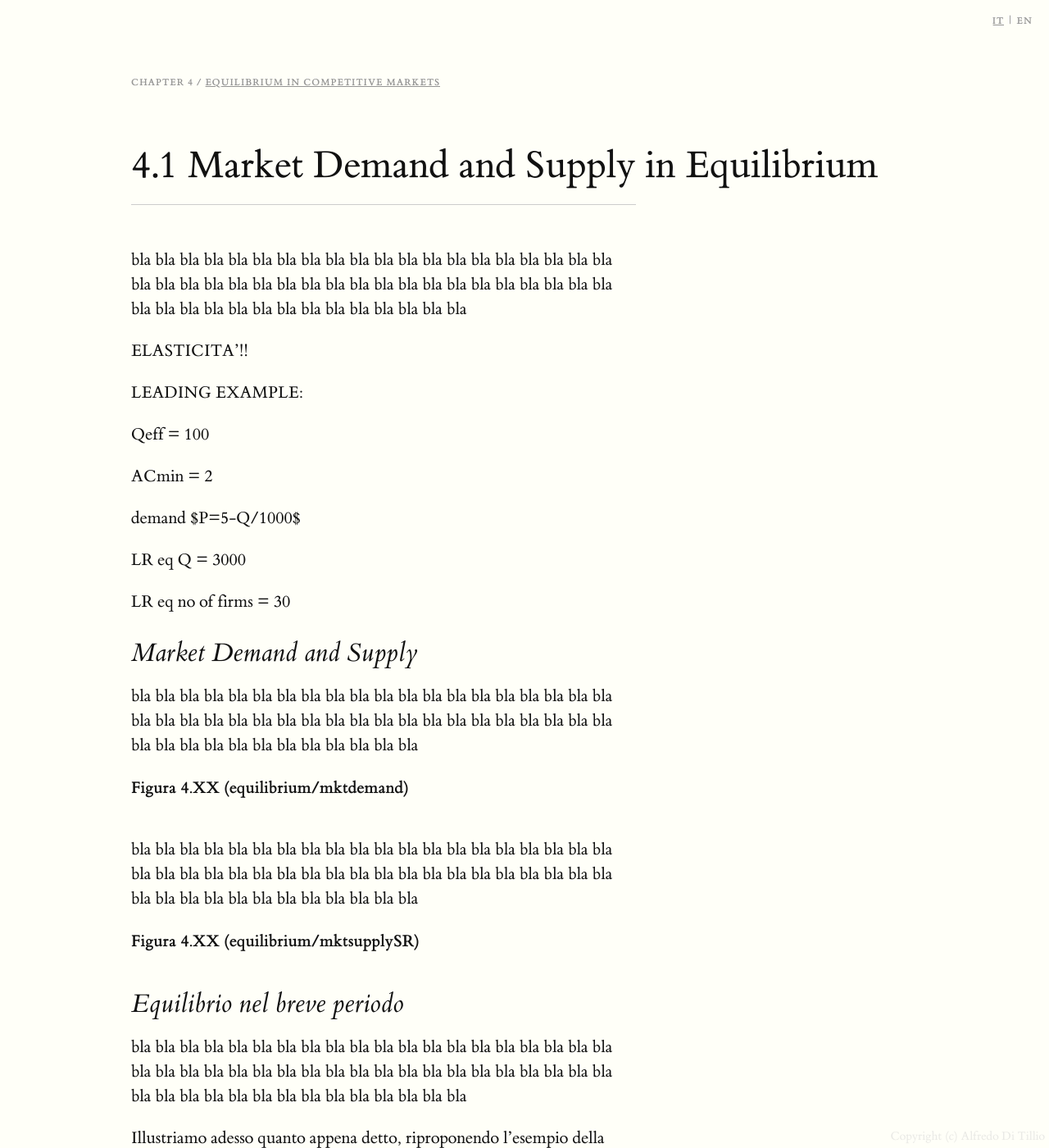
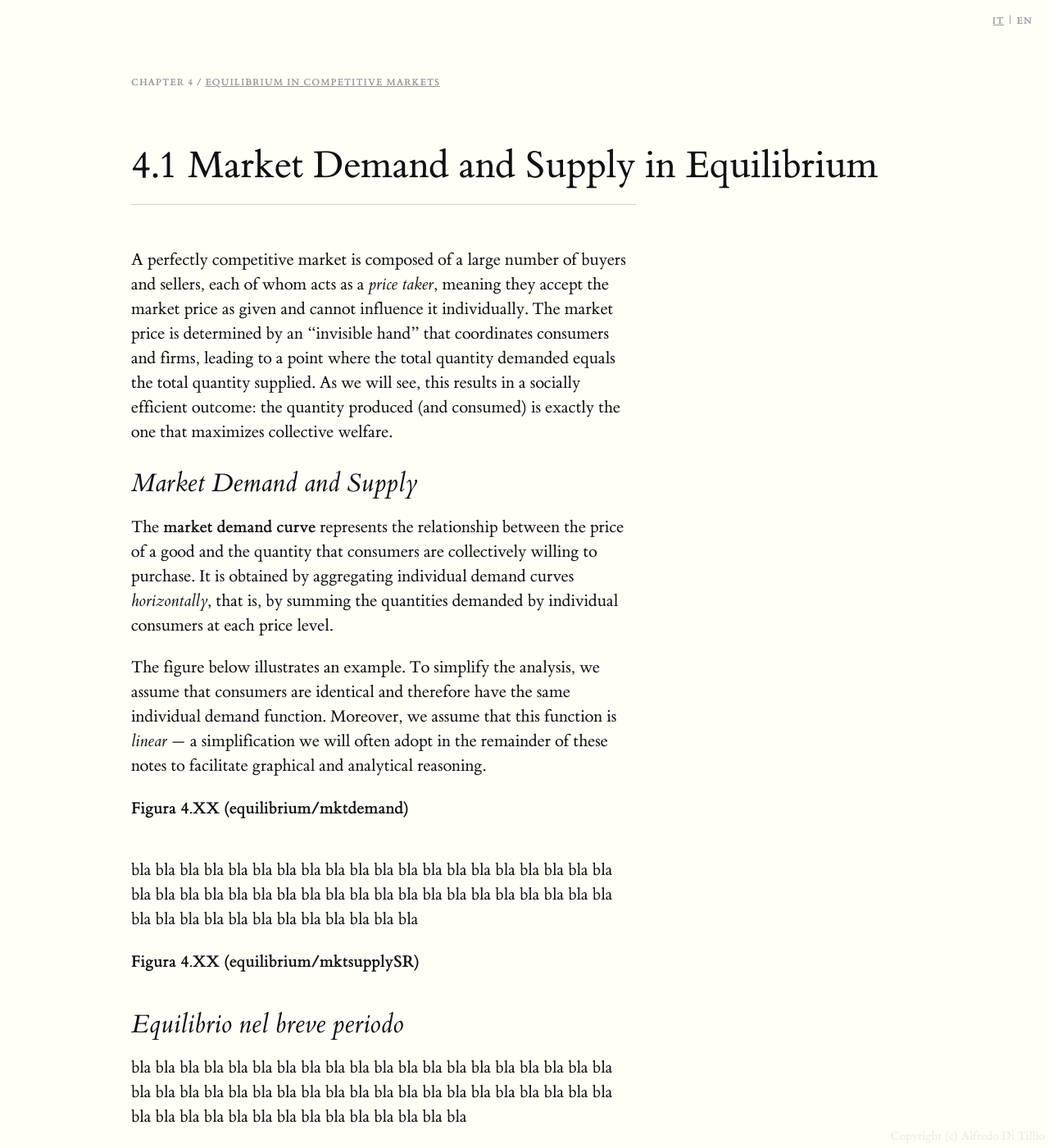
Before and after one commit to ditillio/micro25-part1, a Jekyll site: the page built from en/I/4/1.md, in a window 1280 px wide and 1400 px high. Shown: the whole window at 82% size. Built offline with Jekyll 4.4.1, drawn with Linux system fonts in a browser that asks for light colours; our own code applies the rules of GitHub Pages for plain Markdown files; a script that is not in the unit is left out.

Commit message:
mkt demand english

```diff
--- a/en/I/4/1.md
+++ b/en/I/4/1.md
@@ -1,29 +1,10 @@
-
-
-
-bla bla bla bla bla bla bla bla bla bla bla bla bla bla bla bla bla bla bla bla bla bla bla bla bla bla bla bla bla bla bla bla bla bla bla bla bla bla bla bla bla bla bla bla bla bla bla bla bla bla bla bla bla bla
-
-
-ELASTICITA'!!
-
-
-LEADING EXAMPLE:
-
-Qeff = 100
-
-ACmin = 2
-
-demand $P=5-Q/1000$
-
-LR eq Q = 3000
-
-LR eq no of firms = 30
-
-
+A perfectly competitive market is composed of a large number of buyers and sellers, each of whom acts as a <i>price taker</i>, meaning they accept the market price as given and cannot influence it individually. The market price is determined by an "invisible hand" that coordinates consumers and firms, leading to a point where the total quantity demanded equals the total quantity supplied. As we will see, this results in a socially efficient outcome: the quantity produced (and consumed) is exactly the one that maximizes collective welfare.
 
 <h2 id="subsec_mktDS">Market Demand and Supply</h2>
 
-bla bla bla bla bla bla bla bla bla bla bla bla bla bla bla bla bla bla bla bla bla bla bla bla bla bla bla bla bla bla bla bla bla bla bla bla bla bla bla bla bla bla bla bla bla bla bla bla bla bla bla bla
+The <b>market demand curve</b> represents the relationship between the price of a good and the quantity that consumers are collectively willing to purchase. It is obtained by aggregating individual demand curves <i>horizontally</i>, that is, by summing the quantities demanded by individual consumers at each price level.
+
+The figure below illustrates an example. To simplify the analysis, we assume that consumers are identical and therefore have the same individual demand function. Moreover, we assume that this function is <i>linear</i> — a simplification we will often adopt in the remainder of these notes to facilitate graphical and analytical reasoning.
 
 <a id="gr_equilibrium/mktdemand"><strong>Figura 4.XX (equilibrium/mktdemand)</strong></a>
 {% include textbook-graph.html graph="equilibrium/gr_mktdemand" %}
--- a/it/graphs/equilibrium/gr_mktdemand.yml
+++ b/it/graphs/equilibrium/gr_mktdemand.yml
@@ -140,7 +140,7 @@ layout:
 
     sidebar:
       controls:
-      - title: Domanda individuale e di mercato per un bene perfettamente divisibile
+      - title: Domanda individuale e di mercato per un bene divisibile
         # checkboxes:
         # - param: showCS
         #   label: "\\text{Mostra e calcola surplus dei consumatori.}"
```
Also changed, not shown: en/graphs/equilibrium/gr_mktdemand.yml (+79 -40 lines), 1 other file.
